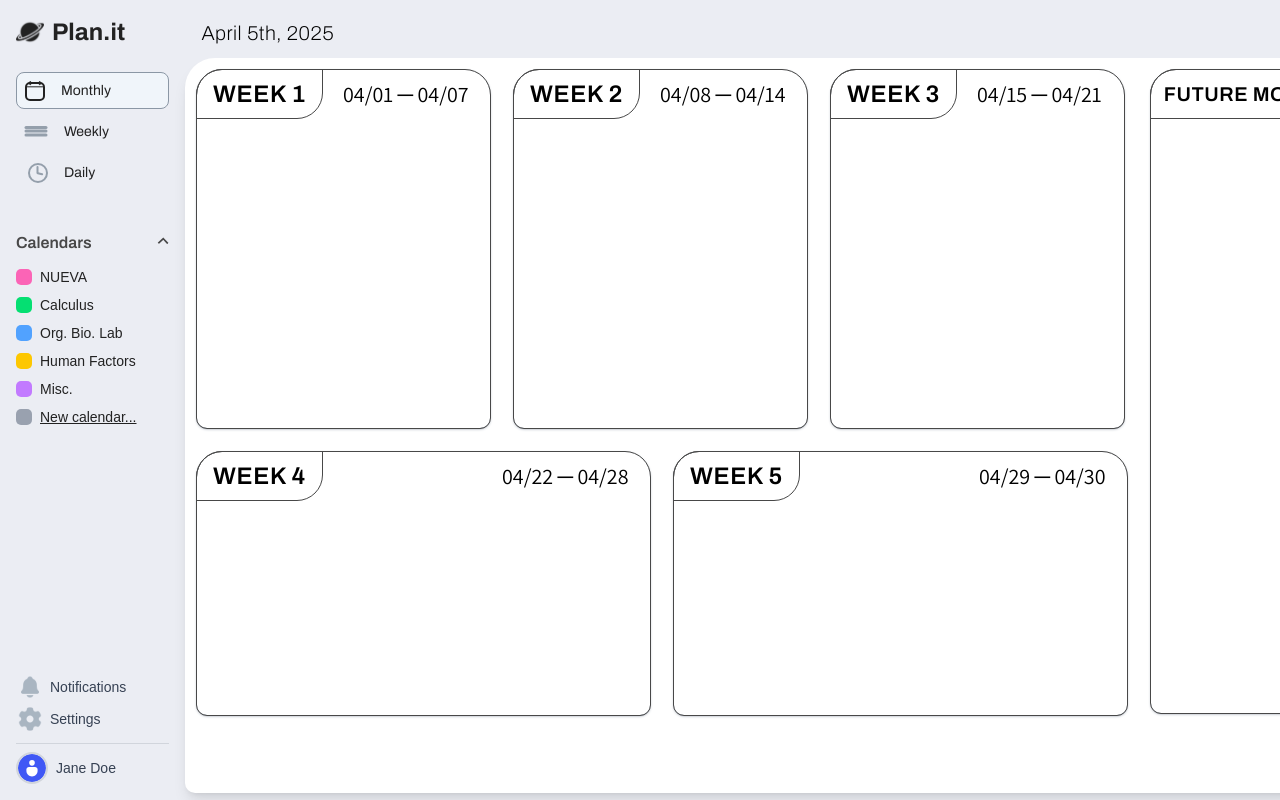
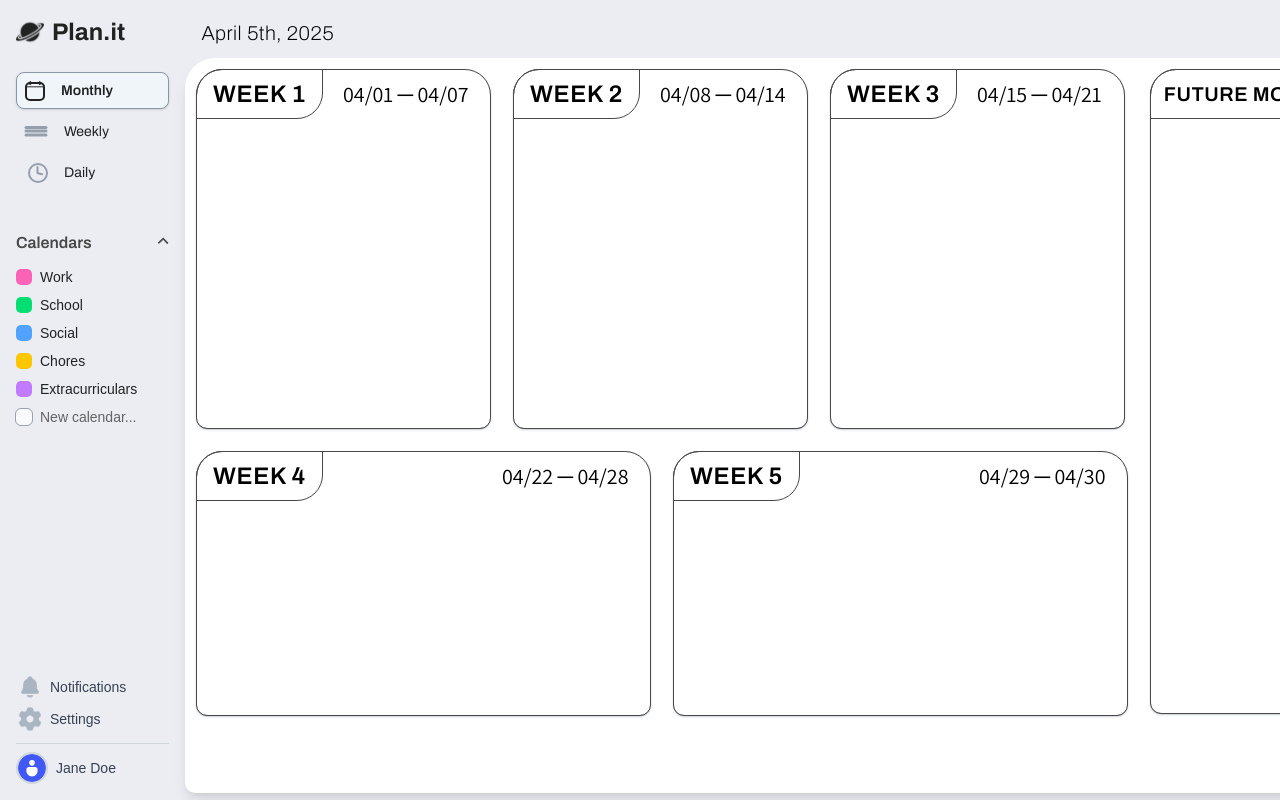
Before and after one commit to agc6/plan.it, a React (Vite) app in the folder client/: page /calendar in a window 1280 px wide. Shown: the top 800 px of the page. Built offline with nearby package versions, Linux system fonts and the light colour scheme.

Commit message:
small UI fixes

```diff
--- a/client/src/components/CalenderSite/Calender.jsx
+++ b/client/src/components/CalenderSite/Calender.jsx
@@ -72,7 +72,7 @@ const CalendarSite = () => {
   const [showCalendars, setShowCalendars] = useState(true);
   const [showUserSettings, setShowUserSettings] = useState(false);
   const [userName, setUserName] = useState("");
-  const [selectedColor, setSelectedColor] = useState("");
+  const [selectedColor, setSelectedColor] = useState(null);
   const [selectedWeek, setSelectedWeek] = useState(getCurrentWeekOfMonth());
   const [selectedDay, setSelectedDay] = useState({ year: null, month: null, day: null });
 
@@ -120,15 +120,17 @@ const CalendarSite = () => {
         bg-[#F0F5FA]
         border border-[#8B97A5]
         border-[0.5px]
+        font-semibold
+        shadow-sm
       `;
     } else {
-      classes += " bg-transparent";
+      classes += "bg-transparent hover:scale-105 transition-transform hover:bg-500";
     }
     return classes;
   };
 
   const handleColorClick = (color) => {
-    setSelectedColor(color);
+    setSelectedColor((prevColor) => (prevColor === color ? null : color));
   };
 
   const clearSelectedColor = () => {
@@ -183,14 +185,16 @@ const CalendarSite = () => {
           {showCalendars && (
             <ul className="space-y-2">
               {[
-                { name: "NUEVA", color: "bg-pink-400" },
-                { name: "Calculus", color: "bg-green-400" },
-                { name: "Org. Bio. Lab", color: "bg-blue-400" },
-                { name: "Human Factors", color: "bg-yellow-400" },
-                { name: "Misc.", color: "bg-purple-400" },
+                { name: "Work", color: "bg-pink-400" },
+                { name: "School", color: "bg-green-400" },
+                { name: "Social", color: "bg-blue-400" },
+                { name: "Chores", color: "bg-yellow-400" },
+                { name: "Extracurriculars", color: "bg-purple-400" },
               ].map(({ name, color }) => (
                 <li key={name} className="flex items-center space-x-2 cursor-pointer" onClick={() => handleColorClick(color)}>
-                  <span className={`w-4 h-4 rounded-[5px] ${color}`}></span>
+                  <span className={`w-4 h-4 hover:scale-110 transition-transform rounded-[5px] ${color} ${
+                    selectedColor === color ? 'outline-2 outline-gray' : ''}`}>
+                  </span>
                   <span className="text-sm text-[#222222]">{name}</span>
                 </li>
               ))}
@@ -202,9 +206,12 @@ const CalendarSite = () => {
                 </li>
               ))}
 
-              <li className="flex items-center space-x-2 cursor-pointer" onClick={() => setShowNewCalendarModal(true)}>
-                <span className="w-4 h-4 rounded-[5px] bg-gray-400"></span>
-                <span className="text-sm text-[#222222] underline">New calendar...</span>
+              <li className="relative flex items-center space-x-2 cursor-pointer group" onClick={() => setShowNewCalendarModal(true)}>
+                <span className="w-4 h-4 rounded-[5px] outline-1 outline-gray-400 bg-gray-50"></span>
+                <span className="text-sm text-[#636363]">New calendar...</span>
+                <div className="absolute inset-0 flex pl-0.5 pb-0.5 items-center opacity-0 group-hover:opacity-100 transition-opacity duration-200 text-gray-500 text-lg font-archivo font-extralight">
+                  +
+                </div>
               </li>
             </ul>
           )}
@@ -275,7 +282,7 @@ const CalendarSite = () => {
             <MonthlyPage
               editMode={editMode}
               selectedColor={selectedColor}
-              clearSelectedColor={clearSelectedColor}
+
               setSelectedWeek={setSelectedWeek}
               setActiveView={setActiveView}
             />
@@ -284,7 +291,7 @@ const CalendarSite = () => {
             <WeeklyPage
               editMode={editMode}
               selectedColor={selectedColor}
-              clearSelectedColor={clearSelectedColor}
+
               selectedWeek={selectedWeek}
               setSelectedDay={setSelectedDay}
               setActiveView={setActiveView}
@@ -296,7 +303,7 @@ const CalendarSite = () => {
               editMode={editMode}
               selectedWeek={selectedWeek}
               selectedColor={selectedColor}
-              clearSelectedColor={clearSelectedColor}
+
               selectedDay={selectedDay}
             />
           )}
--- a/client/src/components/CalenderSite/ToDoList.jsx
+++ b/client/src/components/CalenderSite/ToDoList.jsx
@@ -237,8 +237,14 @@ const ToDoList = ({
           </div>
         ))}
       </div>
-      {isDraggingOver && <div className="absolute inset-0 border-2 border-dashed border-blue-400 rounded-t-[25px] rounded-b-[10px] pointer-events-none"></div>}
-      <button onClick={addNewTask} className="absolute bottom-3 right-3 bg-blue-500 text-white w-10 h-10 flex items-center justify-center rounded-full opacity-0 group-hover:opacity-100 transition-opacity duration-300 shadow-md" title="Add Task">+</button>
+      {isDraggingOver && <div className="absolute inset-0 border-2 border-dashed border-blue-400 rounded-t-[25px]
+                                         rounded-b-[10px] pointer-events-none"></div>}
+
+      <button onClick={addNewTask} className="absolute text-4xl bottom-3 right-3 font-archivo font-extralight bg-[#4058F5] text-white
+                                              w-10 h-10 flex items-center justify-center rounded-tl-full rounded-bl-full rounded-tr-full
+                                              opacity-0 group-hover:opacity-100 transition-all duration-300 shadow-md hover:scale-105
+                                              pb-1 hover:bg-[#4640f5] active:scale-85 active:shadow-inner"
+      title="Add Task">+</button>
     </div>
   );
 };
--- a/client/src/components/CalenderSite/Weeklypage.jsx
+++ b/client/src/components/CalenderSite/Weeklypage.jsx
@@ -19,7 +19,7 @@ const Weeklypage = ({
 
   const days = [];
 
-  const startDay = (selectedWeek - 1) * 7 + 1;
+  const startDay = (selectedWeek - 1) * 7;
   const endDay = startDay + 6;
   const lastDay = new Date(year, month + 1, 0).getDate(); // last day of the month
 
```
